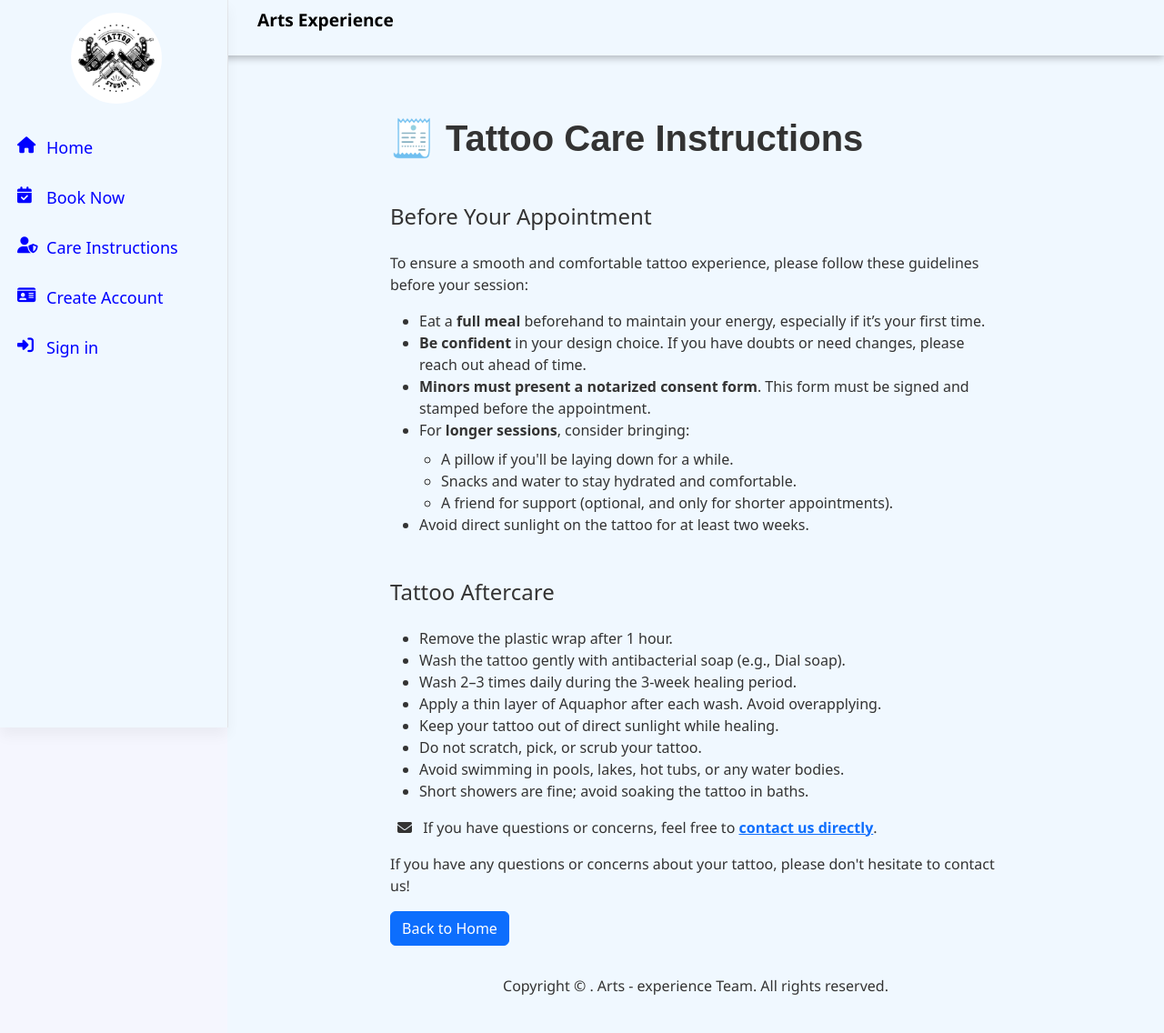
After one commit to Samboja651/body-artwork, a Flask app: page /care-instructions in a window 1280 px wide. The commit adds this page. Shown: the whole page at 91% size. Run offline with Flask 3, Linux system fonts and the light colour scheme; some libraries are stand-ins or nearby versions.

Commit message:
care instructions

```diff
--- a/app.py
+++ b/app.py
@@ -65,6 +65,10 @@ def booking():
 #     """know more about art experience"""
 #     return render_template("about.html")
 
+@app.route("/care-instructions", methods=["GET"])
+def care_instructions():
+    """Get care instructions for the art experience"""
+    return render_template("care_instructions.html")
 
 @app.route("/sign_up", methods=["GET", "POST"])
 def sign_up():
--- /dev/null
+++ b/templates/care_instructions.html
@@ -0,0 +1,45 @@
+{% extends "home.html"%}
+{% block title %}Care instructions | Arts Experience{% endblock %}
+{% block content %}
+<div class="container">
+    <h1 class="mt-5 ">🧾 Tattoo Care Instructions</h1>
+    <h4 class="mt-5 mb-4">Before Your Appointment</h4>
+    <p>To ensure a smooth and comfortable tattoo experience, please follow these guidelines before your session:</p>
+    <ul>
+        <li>Eat a <strong>full meal</strong> beforehand to maintain your energy, especially if it’s your first time.</li>
+        <li><strong>Be confident</strong> in your design choice. If you have doubts or need changes, please reach out ahead of time.</li>
+        <li><strong>Minors must present a notarized consent form</strong>. This form must be signed and stamped before the appointment.</li>
+        <li>For <strong>longer sessions</strong>, consider bringing:
+            <ul style="margin-top: 0.5rem; list-style-type: circle; padding-left: 1.5rem;">
+              <li>A pillow if you'll be laying down for a while.</li>
+              <li>Snacks and water to stay hydrated and comfortable.</li>
+              <li>A friend for support (optional, and only for shorter appointments).</li>
+            </ul>
+        </li>
+        <li>Avoid direct sunlight on the tattoo for at least two weeks.</li>
+    </ul>
+
+
+    <h4 class="mt-5 mb-4">Tattoo Aftercare</h4>
+    <ul>
+        <li>Remove the plastic wrap after 1 hour.</li>
+        <li>Wash the tattoo gently with antibacterial soap (e.g., Dial soap).</li>
+        <li>Wash 2–3 times daily during the 3-week healing period.</li>
+        <li>Apply a thin layer of Aquaphor after each wash. Avoid overapplying.</li>
+        <li>Keep your tattoo out of direct sunlight while healing.</li>
+        <li>Do not scratch, pick, or scrub your tattoo.</li>
+        <li>Avoid swimming in pools, lakes, hot tubs, or any water bodies.</li>
+        <li>Short showers are fine; avoid soaking the tattoo in baths.</li>
+    </ul>
+
+    <div class="footer-note">
+        <p><i class="fa-solid fa-envelope mx-2"></i> If you have questions or concerns, feel free to <strong><a href="mailto:your-email@example.com">contact us directly</a></strong>.</p>
+    </div>
+
+
+
+
+    <p>If you have any questions or concerns about your tattoo, please don't hesitate to contact us!</p>
+    <a href="{{ url_for('home') }}" class="btn btn-primary">Back to Home</a>
+</div>
+{% endblock %}
--- a/templates/home.html
+++ b/templates/home.html
@@ -56,15 +56,21 @@
 								<span class="nav-link-text">Book Now</span>
 							</a>
 						</li>
+						<li class="nav-item">
+							<a class="nav-link" style="font-size: large;" href="{{ url_for('care_instructions') }}">
+								<span class="nav-icon"><i class="fa-solid fa-user-shield"></i></span>
+								<span class="nav-link-text">Care Instructions</span>
+							</a>
+						</li>
                         <li class="nav-item">
 							<a class="nav-link" style="font-size: large;" href="{{ url_for('sign_up') }}">
-								<span class="nav-icon"><i class="fa-solid fa-address-card"></i></span>
+								<span class="nav-icon"><i class="fa-solid fa-id-card"></i></span>
 								<span class="nav-link-text">Create Account</span>
 							</a>
 						</li>
                         <li class="nav-item">
 							<a class="nav-link" style="font-size: large;" href="{{ url_for('sign_in') }}">
-								<span class="nav-icon"><i class="fa-solid fa-address-card"></i></span>
+								<span class="nav-icon"><i class="fa-solid fa-right-to-bracket"></i></span>
 								<span class="nav-link-text">Sign in</span>
 							</a>
 						</li>
@@ -200,7 +206,7 @@
 
                 <footer class="app-footer" style="width: 100%;">
                     <div class="container text-center py-3">
-                        <p class="mb-0">Copyright &copy; . arts-xperience Team. All rights reserved.</p>
+                        <p class="mb-0">Copyright &copy; . Arts - experience Team. All rights reserved.</p>
                     </div>
                 </footer>
             </div>
```
